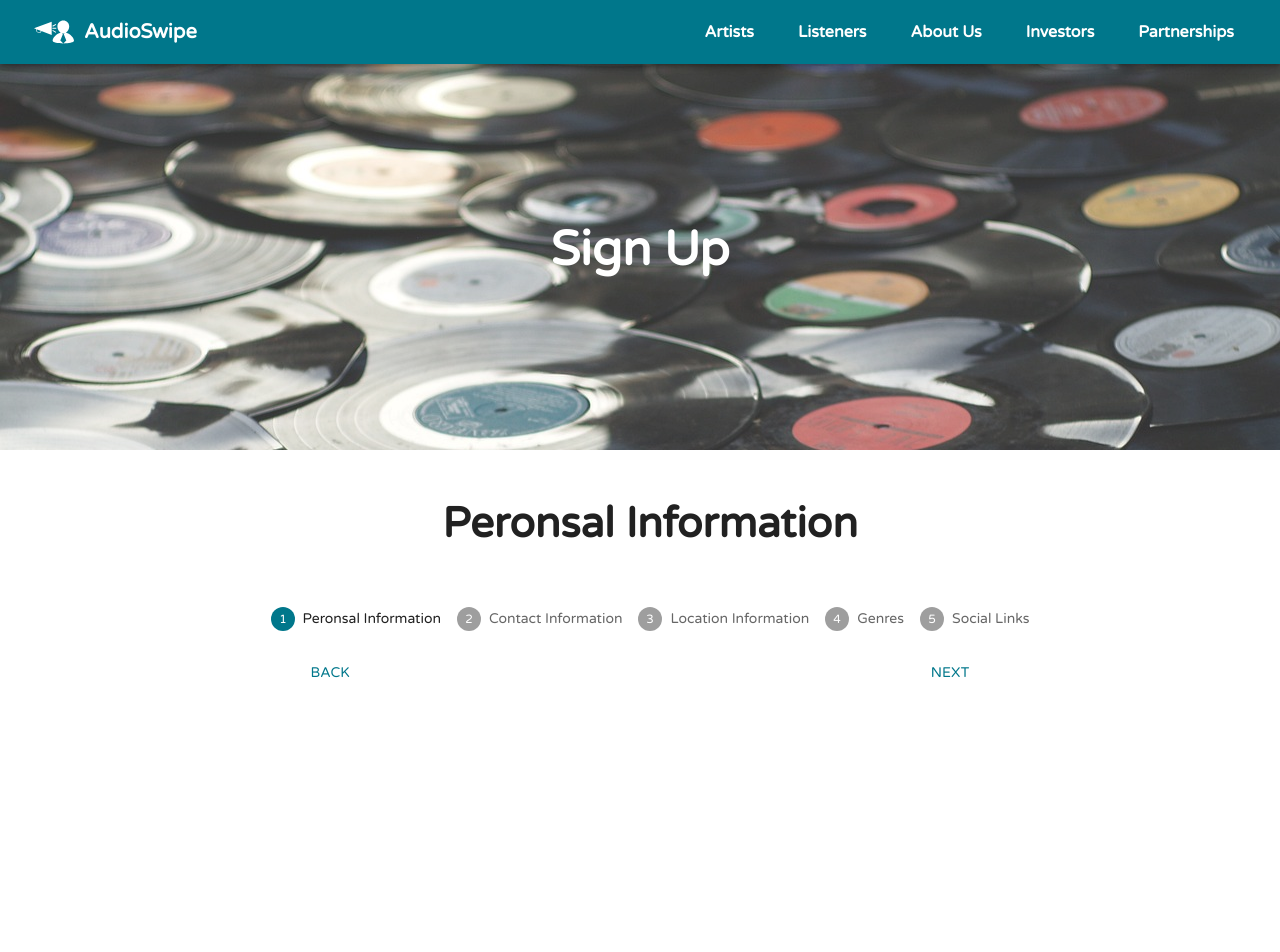
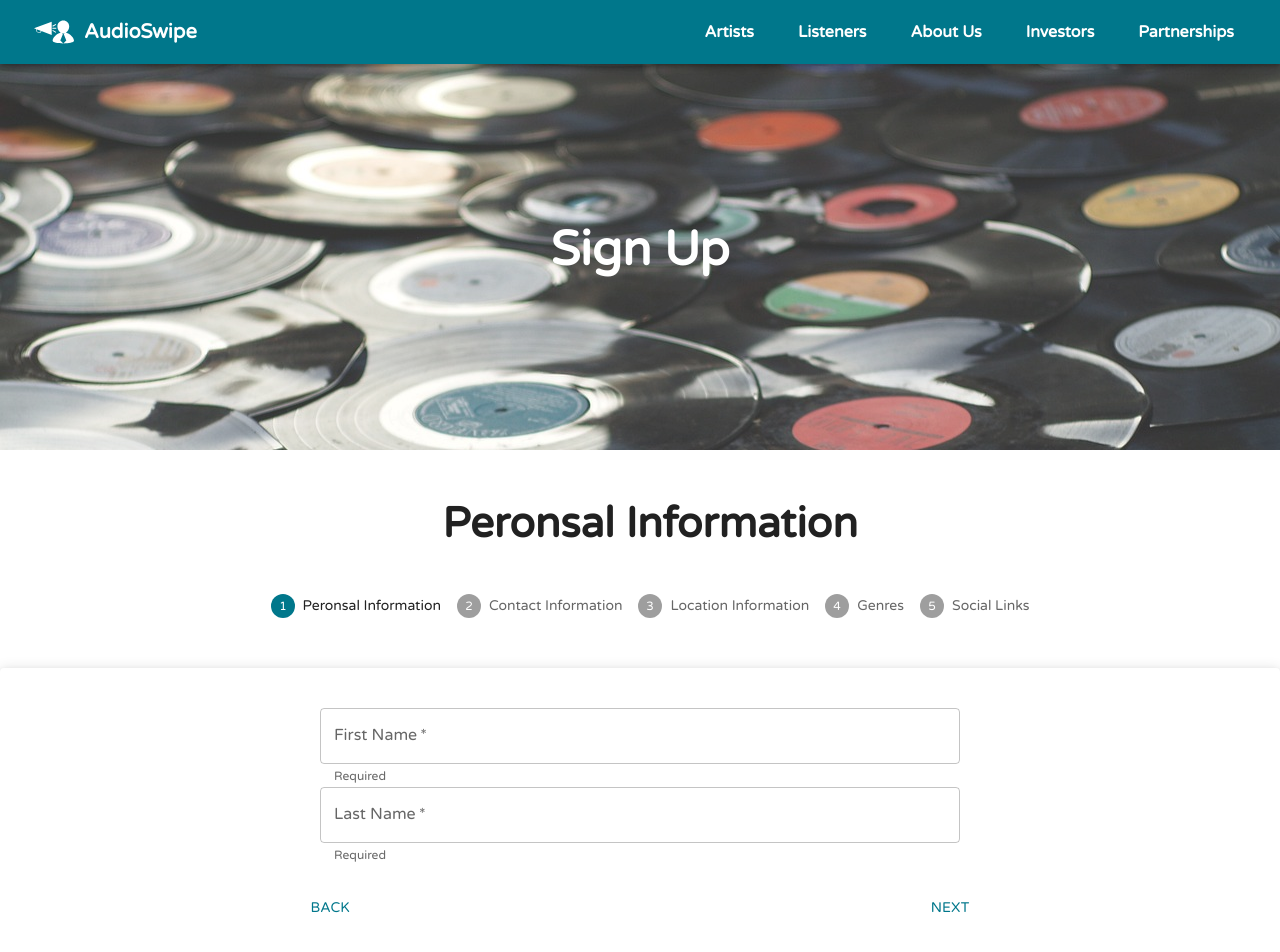
Before and after one commit to sikudabo/AudioSwipe, a React (Create React App) app: page /signup/artist in a window 1280 px wide. Shown: the top 952 px of the page. Before the commit the page ends 800 px from the top, so only its background shows below. Built offline with nearby package versions, Linux system fonts and the light colour scheme.

Commit message:
Adding inputs to the artist sign up form

```diff
--- a/src/pages/SignupArtistPage/SignupArtistPage.tsx
+++ b/src/pages/SignupArtistPage/SignupArtistPage.tsx
@@ -49,8 +49,9 @@ export default function SignupArtistPage() {
     }
 
     const handleBackStep = () => {
-        if (currentStep < 0) {
-            handleReset();
+        if (currentStep === 0) {
+            setCurrentStep(0);
+            return;
         }
 
         setCurrentStep((previousStep: number) => previousStep - 1);
@@ -92,15 +93,41 @@ export default function SignupArtistPage() {
                     })}
                 </Stepper>
             </div>
+            <Paper className="form-paper-wrapper" elevation={5}>
+                <Grid className="first-name-grid" xs={12}>
+                    <TextField
+                        aria-label="First Name"
+                        color="secondary"
+                        helperText="Required"
+                        label="First Name"
+                        name="firstName"
+                        placeholder="First Name"
+                        variant="outlined"
+                        fullWidth
+                        required
+                    />
+                </Grid>
+                <Grid className="last-name-grid" xs={12}>
+                    <TextField
+                        aria-label="Last Name"
+                        color="secondary"
+                        helperText="Required"
+                        label="Last Name"
+                        name="lastName"
+                        placeholder="Last Name"
+                        variant="outlined"
+                        fullWidth
+                        required
+                    />
+                </Grid>
                 <div className="back-next-button-row">
-                <Hidden smDown>
                     <AudioSwipeButton color="secondary" onClick={handleBackStep} text="back" />
                     {currentStep === steps.length ? (
                         <AudioSwipeButton color="secondary" onClick={handleNextStep} text="submit" />
                     ):  <AudioSwipeButton color="secondary" onClick={handleNextStep} text="next" />
                     }
-                </Hidden>
                 </div>
+            </Paper>
         </SignupArtistContainer>
     );
 }
--- a/src/pages/SignupArtistPage/components/SignupArtistContainer.tsx
+++ b/src/pages/SignupArtistPage/components/SignupArtistContainer.tsx
@@ -1,7 +1,7 @@
 import Grid from '@mui/material/Grid';
 import styled from '@emotion/styled';
 import { colors } from '../../../components';
-import { deviceBreakPointsMaxWidth } from '../../../utils/breakpoints';
+import { deviceBreakPointsMaxWidth, deviceBreakPointsMinWidth } from '../../../utils/breakpoints';
 import RecordsImage from '../../../audio-media/records.jpeg';
 
 export const SignupArtistContainer = styled(Grid)`
@@ -34,12 +34,20 @@ export const SignupArtistContainer = styled(Grid)`
     .form-header-text {
         font-size: 42px;
         font-weight: 700;
+        height: 50px;
     }
    }
+
+   @media ${deviceBreakPointsMaxWidth.mobileL} {
+    .form-header-text-container {
+        margin-bottom: 40px;
+    }
+}
 
     .stepper-container {
         justify-content: center;
         display: flex;
+        margin-bottom: 50px;
         padding-left: 20px;
         padding-top: 10px;
         width: 100vw;
@@ -51,11 +59,11 @@ export const SignupArtistContainer = styled(Grid)`
         }
     }
 
-    @media ${deviceBreakPointsMaxWidth.mobileL} {
+    /* @media ${deviceBreakPointsMaxWidth.mobileL} {
         .back-next-button-row {
             display: none;
         }
-    }
+    } */
 
     .css-1f75pcl-MuiSvgIcon-root-MuiStepIcon-root.Mui-active {
         color: ${colors.secondary};
@@ -77,4 +85,53 @@ export const SignupArtistContainer = styled(Grid)`
         padding-top: 20px;
         width: 100vw;
     }
+
+    .form-container {
+        padding-top: 20px;
+        padding-left: 10px;
+        padding-bottom: 30px;
+        width: 100vw;
+    }
+
+
+    .personal-text-inputs {
+        padding-top: 40px;
+        margin: 0 auto;
+        width: 50vw;
+    }
+
+    @media ${deviceBreakPointsMaxWidth.mobileL} {
+        .personal-text-inputs {
+            width: 100vw;
+        }
+    }
+
+    .form-paper-wrapper {
+        height: 100vh;
+        margin: 0 auto;
+        padding-top: 40px;
+    }
+
+    .first-name-grid {
+        margin: 0 auto;
+        width: 50vw;
+    }
+
+    @media ${deviceBreakPointsMaxWidth.mobileL} {
+        .first-name-grid {
+            width: 100vw;
+        }
+    }
+
+    .last-name-grid {
+        margin: 0 auto;
+        width: 50vw;
+    }
+
+    @media ${deviceBreakPointsMaxWidth.mobileL} {
+        .last-name-grid {
+            width: 100vw;
+        }
+    }
+
 `;
```
Lines whose indentation alone changed are shown as unchanged.
